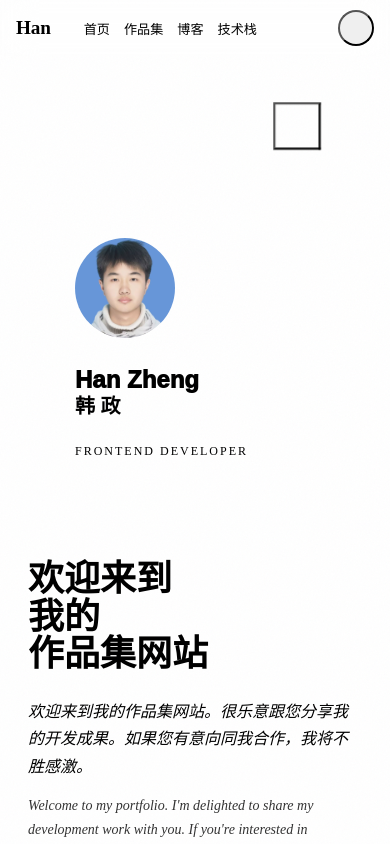
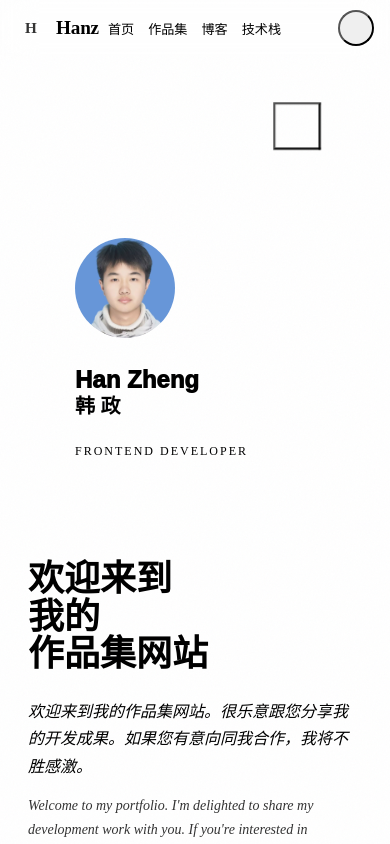
Before and after one commit to hanzheng891213/HanzPortfolio, a Vue app: page / in a window 390 px wide. Shown: the top 844 px of the page. Built offline with nearby package versions, Linux system fonts and the light colour scheme; no server answers; some icons are missing; the HTML template or start-up script is replaced by a standard one.

Commit message:
添加图标，引入项目url

```diff
--- a/src/components/AppHeader.vue
+++ b/src/components/AppHeader.vue
@@ -2,7 +2,8 @@
   <header class="header" :class="{ 'header--scrolled': scrolled }">
     <div class="header__inner">
       <a class="header__logo" @click.prevent="navigateTo('home')">
-        <div class="header__logo-text">Han</div>
+        <span class="header__logo-icon">H</span>
+        <span class="header__logo-text">Hanz</span>
       </a>
       <nav class="header__nav">
         <a
@@ -151,12 +152,38 @@ onUnmounted(() => window.removeEventListener('scroll', onScroll))
   text-decoration: none;
   transition: color 0.3s ease;
   cursor: pointer;
+  display: flex;
+  align-items: center;
+  gap: 10px;
+}
+
+.header__logo-icon {
+  display: inline-flex;
+  align-items: center;
+  justify-content: center;
+  width: 36px;
+  height: 36px;
+  border-radius: 10px;
+  background: linear-gradient(135deg, var(--accent), var(--accent-bright));
+  color: var(--bg-primary);
+  font-family: var(--font-display);
+  font-size: 1.1rem;
+  font-weight: 800;
+  letter-spacing: 0;
+  flex-shrink: 0;
+  transition: transform 0.3s ease, box-shadow 0.3s ease;
+  box-shadow: 0 2px 8px var(--accent-glow);
+  opacity: 0.8;
+}
+
+.header__logo:hover .header__logo-icon {
+  transform: scale(1.1) translateY(-2px);
+  box-shadow: 0 4px 16px var(--accent-glow-strong);
 }
 
 .header__logo:hover {
-  color: var(--accent);
-  transform: scale(0.95) translateY(-1px);
-  transition: ease-in-out;
+  color: var(--text-primary);
+  transform: none;
 }
 
 .header__nav {
@@ -261,6 +288,13 @@ onUnmounted(() => window.removeEventListener('scroll', onScroll))
     font-size: 1.2rem;
   }
 
+  .header__logo-icon {
+    width: 30px;
+    height: 30px;
+    font-size: 0.95rem;
+    border-radius: 8px;
+  }
+
   .header__nav {
     gap: 14px;
   }
--- a/src/data/projects.ts
+++ b/src/data/projects.ts
@@ -13,7 +13,7 @@ export const projects: Project[] = [
     title: 'Second-Hande-Shop',
     description: '基于uniapp',
     cover: '',
-    link: 'https://github.com/hanzheng891213/SecondHandeShop'
+    link: 'https://shs.hanzdev.com/'
   },
   {
     id: 3,
```
Also changed, not shown: index.html (+1 -1 lines).
